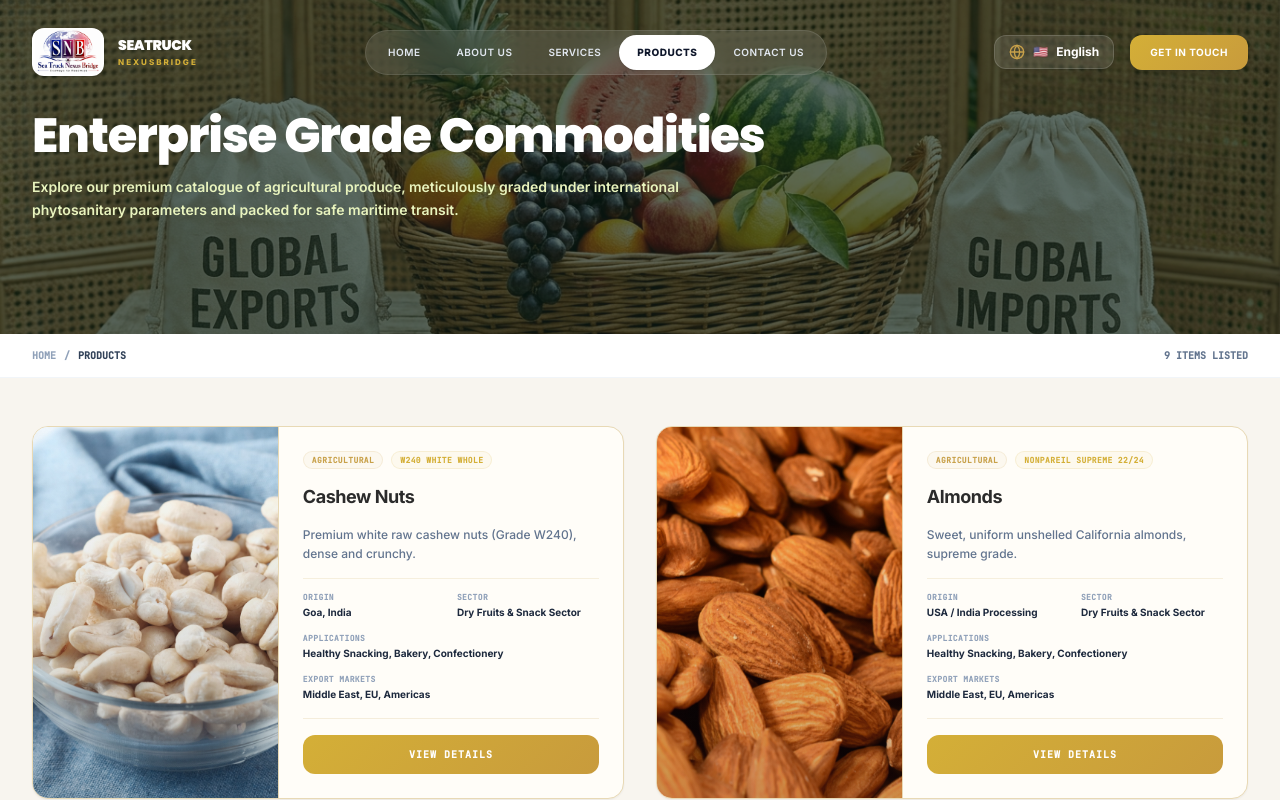
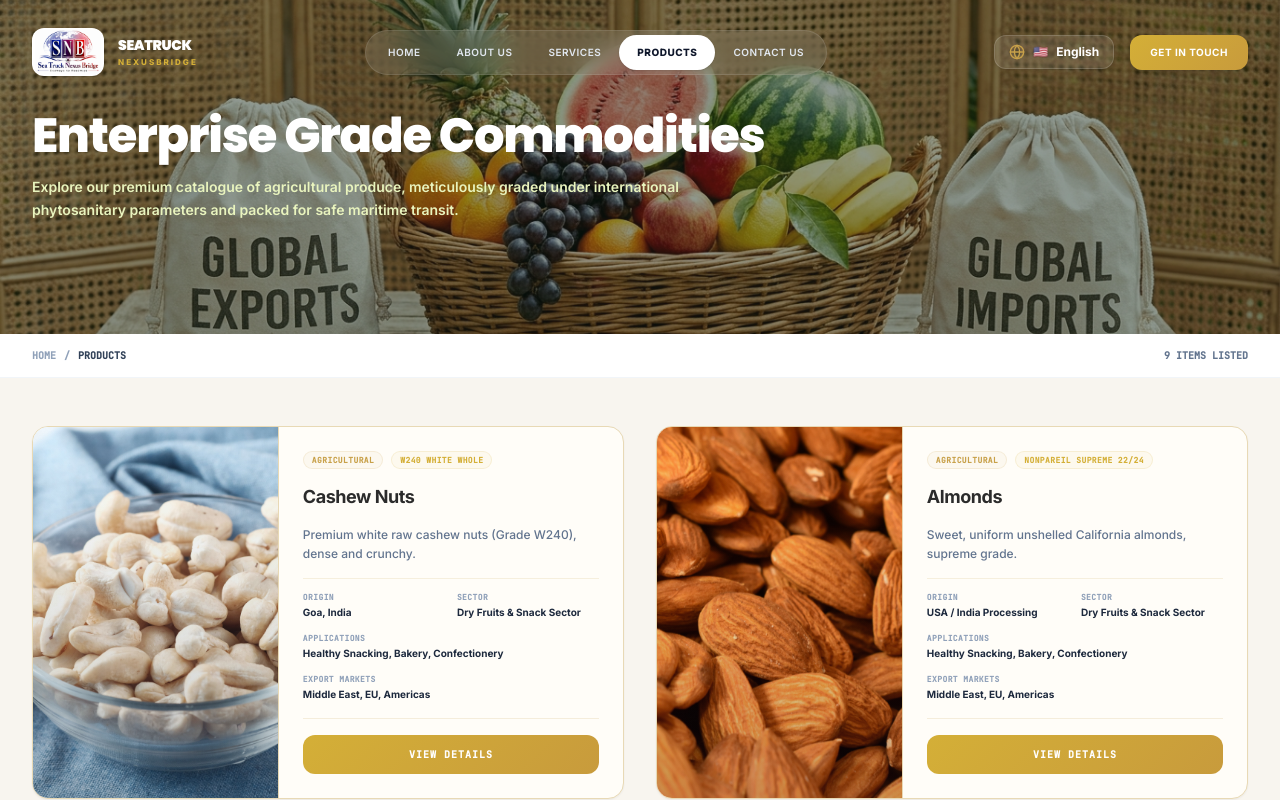
Before and after one commit to seatruckmarinepvt-maker/Seatruck-Nexusbridge, a React (Vite) app: page /#home in a window 1280 px wide. Both pictures are taken after a click on the button "PRODUCTS". Shown: the top 800 px of the page. Built offline with nearby package versions, Linux system fonts and the light colour scheme.

Commit message:
Update overlay opacity in Products page
Changed overlay opacity for better image visibility.

```diff
--- a/src/components/pages/Products.tsx
+++ b/src/components/pages/Products.tsx
@@ -369,8 +369,8 @@ export default function Products({ lang, selectedProductId, initialSearch = '',
           backgroundRepeat: 'no-repeat'
         }}
       >
-        {/* Dark 65% overlay for high text legibility and rich atmosphere */}
-        <div className="absolute inset-0 bg-[#071F18]/65 z-0" />
+        {/* Soft overlay for high text legibility and rich image visibility */}
+        <div className="absolute inset-0 bg-[#071F18]/45 z-0" />
         <div className="absolute inset-0 bg-noise opacity-5 pointer-events-none z-0"></div>
 
         <div className="max-w-7xl mx-auto px-6 sm:px-8 relative z-10 space-y-4">
```
